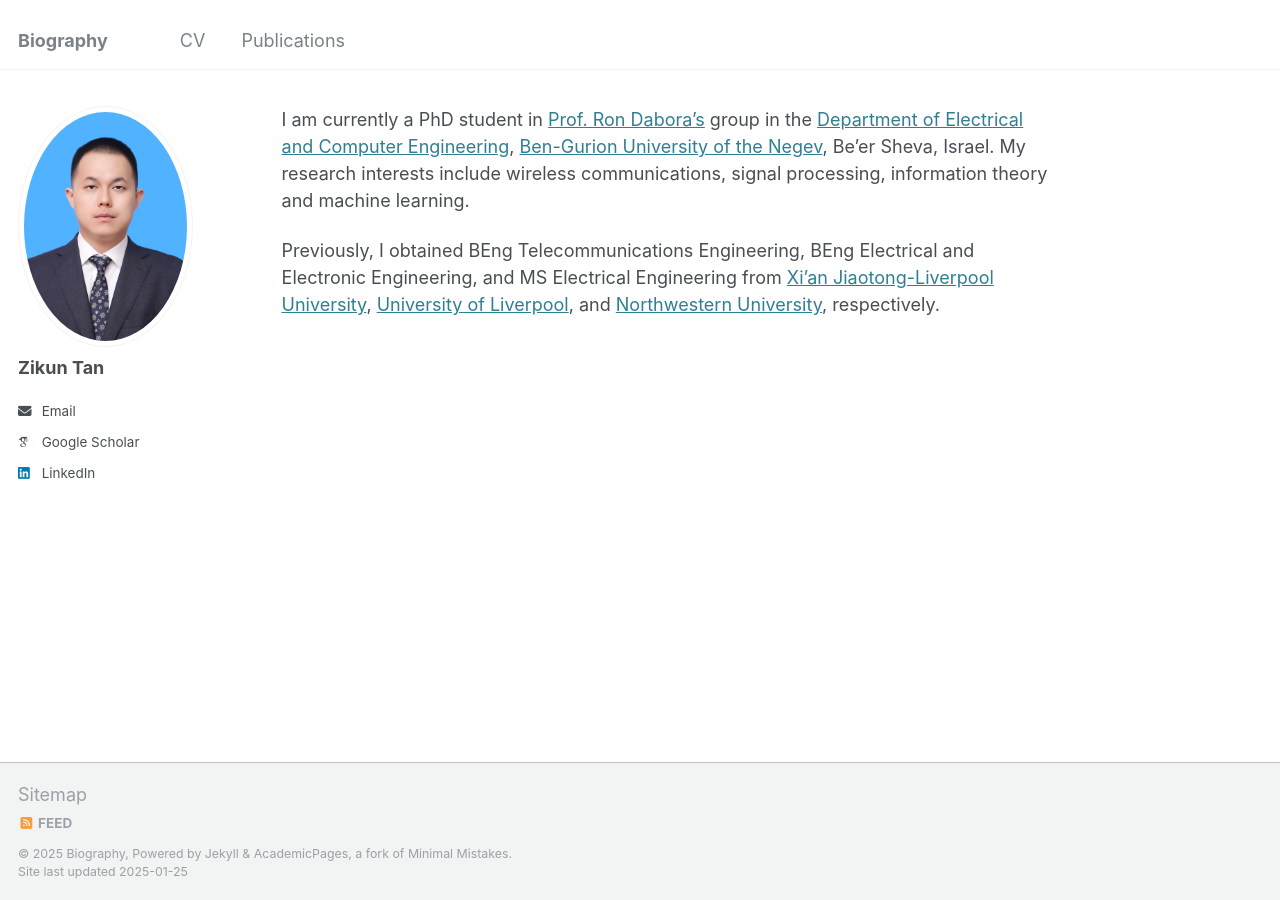
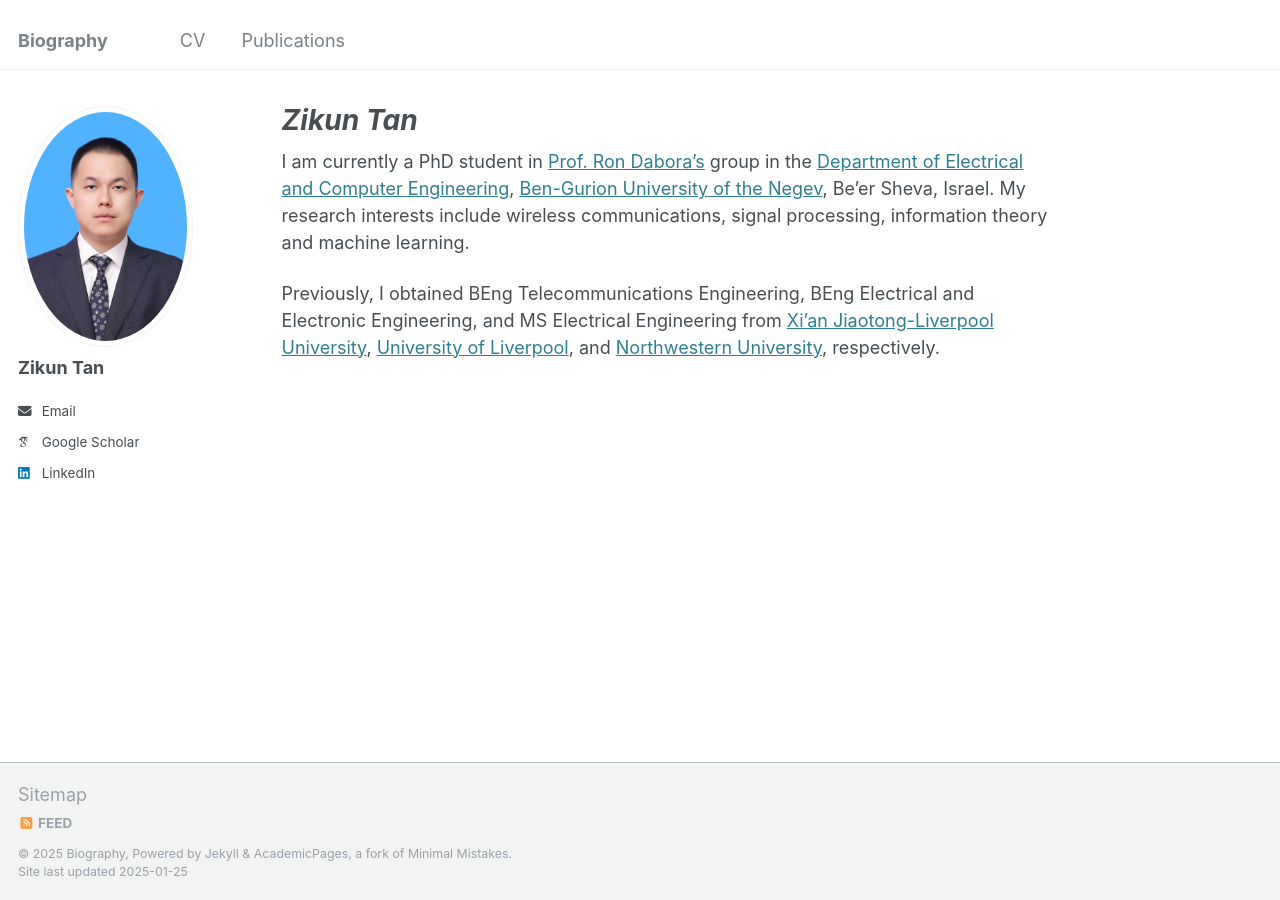
Before and after one commit to ZikunTan/zikuntan.github.io, a Jekyll site: the page built from _pages/about.md, in a window 1280 px wide. Built offline with Jekyll 4.4.1, drawn with Linux system fonts in a browser that asks for light colours; some web fonts are replaced.

Commit message:
Update about.md

```diff
--- a/_pages/about.md
+++ b/_pages/about.md
@@ -1,6 +1,6 @@
 ---
 permalink: /
-title: *Zikun Tan*
+title: "***Zikun Tan***"
 author_profile: true
 redirect_from:
   - /about/
```
